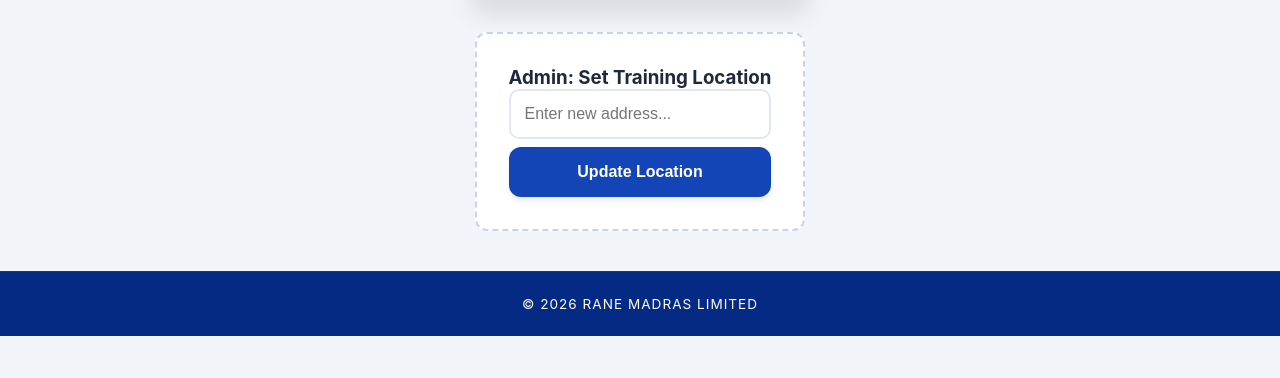
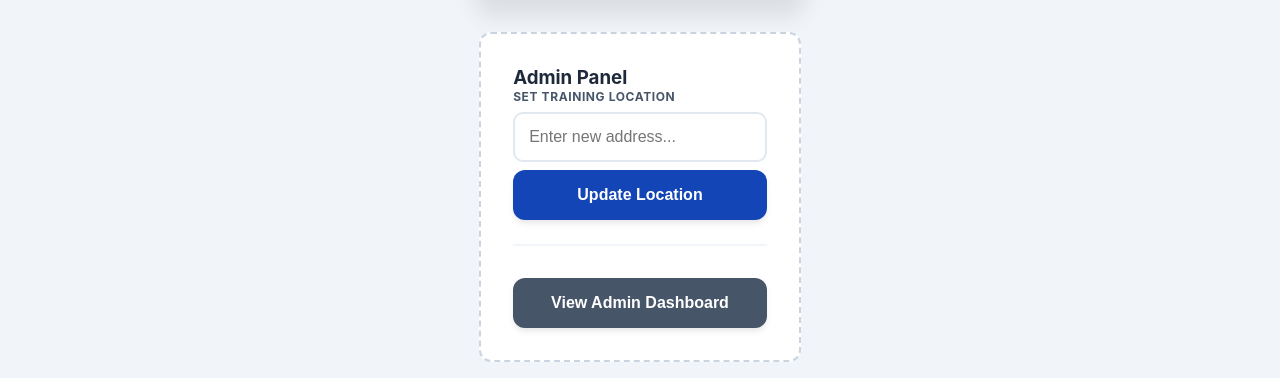
Before and after one commit to azardeensd/QCC_QIT, a React (Create React App) app: page / in a window 1280 px wide. Shown: the part 732-1110 px from the top of the page. Before the commit the page ends 1068 px from the top, so only its background shows below. Built offline with nearby package versions, Linux system fonts and the light colour scheme; no server answers; the database is empty.

Commit message:
Update Attendance.js

```diff
--- a/src/Pages/Attendance/Attendance.js
+++ b/src/Pages/Attendance/Attendance.js
@@ -1,4 +1,5 @@
 import React, { useState, useEffect } from 'react';
+import { useNavigate } from 'react-router-dom'; // 1. Added Import
 import styles from './Attendance.module.css';
 import { saveAttendance, getCompanies, getLocation, updateLocation } from '../../services/api';
 import { supabase } from '../../services/auth';
@@ -6,6 +7,7 @@ import { supabase } from '../../services/auth';
 const AdminPortal = ({ onLocationUpdate }) => {
   const [newLoc, setNewLoc] = useState('');
   const [status, setStatus] = useState('');
+  const navigate = useNavigate(); // 2. Initialize Navigate
 
   const handleUpdate = async () => {
     if (!newLoc) return;
@@ -21,8 +23,11 @@ const AdminPortal = ({ onLocationUpdate }) => {
 
   return (
     <div className={styles.adminContainer}>
-      <h3>Admin: Set Training Location</h3>
+      <h3>Admin Panel</h3>
+
+      {/* Location Update Section */}
       <div className={styles.inputGroup}>
+        <label>Set Training Location</label>
         <input
           type="text"
           value={newLoc}
@@ -30,8 +35,22 @@ const AdminPortal = ({ onLocationUpdate }) => {
           placeholder="Enter new address..."
         />
       </div>
-      <button onClick={handleUpdate} className={styles.submitBtn}>Update Location</button>
+      <button onClick={handleUpdate} className={styles.submitBtn}>
+        Update Location
+      </button>
+
       {status && <p className={styles.feedback}>{status}</p>}
+
+      <hr className={styles.divider} style={{ margin: '1.5rem 0' }} />
+
+      {/* 3. Dashboard Navigation Button */}
+      <button
+        onClick={() => navigate('/dashboard')}
+        className={styles.submitBtn}
+        style={{ backgroundColor: '#475569' }}
+      >
+        View Admin Dashboard
+      </button>
     </div>
   );
 };
@@ -66,7 +85,6 @@ const Attendance = () => {
     fetchInitialData();
   }, []);
 
-  // Reset relevant fields when switching user types
   useEffect(() => {
     setFormData({ genId: '', name: '', company: '', mobile: '' });
   }, [userType]);
@@ -75,12 +93,10 @@ const Attendance = () => {
     const { name, value } = e.target;
 
     if (name === 'genId') {
-    // Allow letters and numbers, limit to 10 characters (or your preferred length)
-    const val = value.replace(/[^a-zA-Z0-9]/g, '').toUpperCase().slice(0, 7);;
+      const val = value.replace(/[^a-zA-Z0-9]/g, '').toUpperCase().slice(0, 7);
       setFormData({ ...formData, [name]: val });
     }
     else if (name === 'mobile') {
-    // Keep mobile as strictly numeric
       const val = value.replace(/\D/g, '').slice(0, 10);
       setFormData({ ...formData, [name]: val });
     }
@@ -96,38 +112,32 @@ const Attendance = () => {
 
     try {
       if (userType === 'Employee') {
-      // 1. Fetch any existing record for this Gen ID
         const { data: existingUser, error: fetchError } = await supabase
           .from('attendance')
           .select('name, company')
           .eq('gen_id', formData.genId)
-        .maybeSingle(); // Gets one record or null
+          .maybeSingle();
 
         if (fetchError) throw fetchError;
 
         if (existingUser) {
-        // CASE 1: Same ID + Same Name + Same Company
           if (
             existingUser.name.toLowerCase() === formData.name.toLowerCase() &&
             existingUser.company === formData.company
           ) {
             setMessage("Duplicate entry: You have already submitted attendance.");
           }
-        // CASE 2: Same ID but different Name
           else if (existingUser.name.toLowerCase() !== formData.name.toLowerCase()) {
             setMessage(`Block: ID ${formData.genId} is already registered to another person.`);
           }
-        // CASE 3: Same ID + Same Name but different Company
           else {
             setMessage(`Block: You are already registered under ${existingUser.company}. Only one company allowed.`);
           }
-
           setLoading(false);
-        return; // Stop the process here
+          return;
         }
       }
 
-    // 2. All checks passed (ID is brand new) -> Proceed to Save
       const submissionData = {
         type: userType,
         name: formData.name,
@@ -170,7 +180,6 @@ const Attendance = () => {
           <hr className={styles.divider} />
 
           {userType === 'Employee' ? (
-            /* EMPLOYEE FORM ORDER: 1. Company, 2. Gen ID, 3. Name */
             <>
               <div className={styles.inputGroup}>
                 <label>Plant Name</label>
@@ -197,6 +206,7 @@ const Attendance = () => {
                   onChange={handleChange}
                   required
                   placeholder="Enter Gen ID"
+                  autoCapitalize="characters"
                 />
               </div>
 
@@ -213,7 +223,6 @@ const Attendance = () => {
               </div>
             </>
           ) : (
-            /* GUEST FORM ORDER: 1. Company, 2. Name, 3. Mobile No */
             <>
               <div className={styles.inputGroup}>
                 <label>Company Name</label>
```
Lines whose indentation alone changed are shown as unchanged.
